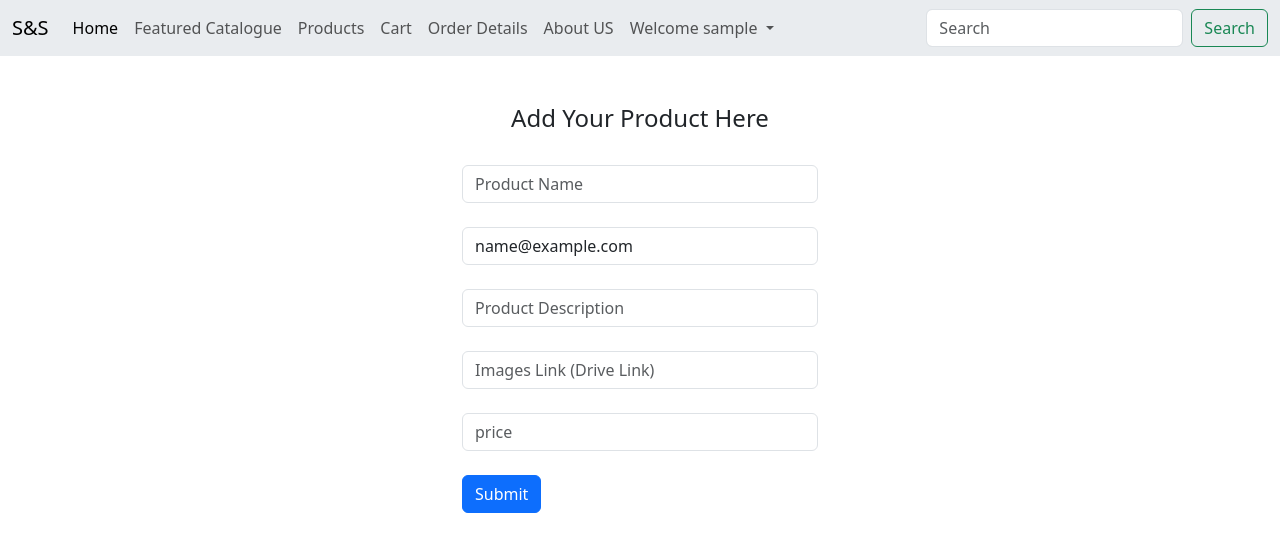
After one commit to srivishnumv/DBMS, a Flask app: page /addproduct in a window 1280 px wide. The commit adds this page. Shown: the top 552 px of the page. Run offline with Flask 2, Linux system fonts and the light colour scheme; the visitor is signed in with stand-in values (Sample User, id 1); data comes from the database, SQL or seed files in the repository.

```diff
--- /dev/null
+++ b/config.json
@@ -0,0 +1,6 @@
+{
+    "parms" : {
+        "gmail-user":"sstechhub1@outlook.com",
+        "gmail-password":"Dbmsproject123"
+    }
+}
--- a/main.py
+++ b/main.py
@@ -6,12 +6,31 @@ from werkzeug.security import generate_password_hash
 from werkzeug.security import check_password_hash
 from flask_login import login_manager,login_user,logout_user,LoginManager
 from flask_login import login_required,current_user
+from flask_mail import Mail
+import json
 
+#with open('config.json','r') as c:
+   #parms = json.load(c)["parms"]
 
 #connecting the db
 local_server = True
 app = Flask(__name__)
 app.secret_key='ss'
+
+
+
+#SMTP Mail Server settings
+
+#app.config.update(
+ #MAIL_SERVER='smtp-mail.outlook.com',
+  #MAIL_PORT='587',
+  # MAIL_USE_TLS = True,
+   #MAIL_USER_SSL=False,
+    #MAIL_USERNAME=parms['gmail-user'],
+   #MAIL_PASSWORD=parms['gmail-password']
+
+#)
+#mail=Mail(app)
 
 login_manager=LoginManager(app)
 login_manager.login_view='login'
@@ -43,7 +62,15 @@ class Cart(db.Model):
    pincode=db.Column(db.Integer)
    number=db.Column(db.String(12))
    product=db.Column(db.String(20))
+   quantity=db.Column(db.Integer)
 
+class Product(db.Model):
+    pid=db.Column(db.Integer,primary_key=True)
+    p_name=db.Column(db.String(50))
+    p_desc=db.Column(db.String(1000))
+    p_img=db.Column(db.String(1000))
+    email=db.Column(db.String(50))
+    price=db.Column(db.Integer)
 
     #with app.app_context():
     #db.create_all()
@@ -57,7 +84,7 @@ def hello_world():
    return render_template('index.html')
 
 @app.route('/products')
-@login_required
+#@login_required
 def products():
 
 
@@ -67,18 +94,27 @@ def products():
 @app.route('/cart',methods=['POST','GET'])
 @login_required
 def cart():
-   if request.method=="POST":
+
+   #pro=Product.query.all()
+   #query=db.engine.execute(f"SELECT * FROM `product`")
+
+    #product2=db.engine.execute("SELECT * FROM `product`")
+
+
+
+    if request.method=="POST":
       email=request.form.get('email')
       name=request.form.get('name')
       product=request.form.get('product')
       address=request.form.get('address')
       pincode=request.form.get('pincode')
       number=request.form.get('number')
+      quantity=request.form.get('quantity')
 
-      query=db.engine.execute(f"INSERT INTO `cart` (`email`,`name`,`product`,`address`,`pincode`,`number`) VALUES('{email}','{name}','{product}','{address}','{pincode}','{number}')")
+      query=db.engine.execute(f"INSERT INTO `cart` (`email`,`name`,`product`,`address`,`pincode`,`number`,`quantity`) VALUES('{email}','{name}','{product}','{address}','{pincode}','{number}','{quantity}')")
+      #mail.send_message('S&S Tech Hub',sender=[parms['gmail-user']],recipients=['srivishnum.v06@gmail.com'],body='Your Order is Confirmed, Our Payments team will contact u regarding payments, Thankyou for choosing S&S Tech Hub')
 
-
-   return render_template('cart.html')
+    return render_template('cart.html')
 
 @app.route('/order_details')
 @login_required
@@ -111,9 +147,30 @@ def delete(order_id):
    return redirect('/order_details')
 
 @app.route('/listed')
+#@login_required
+def listed():
+   query=db.engine.execute(f"SELECT * FROM `product`")
+   return render_template('listed.html',query=query)
+
+@app.route('/addproduct',methods=['GET','POST'])
 @login_required
-def listed():
-   return render_template('listed.html')
+def addproduct():
+
+   if request.method=="POST":
+
+      email=request.form.get('email')
+      p_name=request.form.get('p_name')
+      p_desc=request.form.get('p_desc')
+      p_img=request.form.get('p_img')
+      price=request.form.get('price')
+
+
+      query=db.engine.execute(f"INSERT INTO `product` (`email`,`p_name`,`p_desc`,`p_img`,`price`) VALUES('{email}','{p_name}','{p_desc}','{p_img}','{price}')")
+
+
+
+
+   return render_template('addproduct.html')
 
 @app.route('/aboutus')
 def aboutus():
--- /dev/null
+++ b/templates/addproduct.html
@@ -0,0 +1,60 @@
+{% extends 'base.html' %}
+
+{% block title %}
+Add your product
+{% endblock title %}
+
+{% block body %}
+
+<div class ="container mt-5">
+
+    <div class ="row">
+
+    <div class="col-md-4"></div>
+
+    <div class="col-md-4 ">
+        <h4 class="text-center"> Add Your Product Here
+        </h4>
+        <br>
+        <form action ="/addproduct" method="POST">
+          <div class="form-group">
+
+            <input type="text" class="form-control" id="p_name" name="p_name" placeholder="Product Name" required>
+
+          </div>
+          <br>
+          <div class="form-group">
+
+            <input type="email" class="form-control" id="email"  name="email" value={{current_user.email}} required>
+
+          </div>
+          <br>
+          <div class="form-group">
+
+            <input type="text" class="form-control" id="p_desc" name="p_desc" placeholder="Product Description" required>
+
+          </div>
+          <br>
+          <div class="form-group">
+
+            <input type="text" class="form-control" id="p_img" name="p_img" placeholder="Images Link (Drive Link)" required>
+
+          </div>
+
+          <br>
+          <div class="form-group">
+
+            <input type="number" class="form-control" id="price" name="price" placeholder="price" required>
+          </div>
+          <br>
+          <button type="submit" class="btn btn-primary">Submit</button>
+        </form>
+
+
+    </div>
+    <div class="col-md-4"></div>
+
+    </div>
+    </div>
+
+{% endblock body %}
--- a/templates/base.html
+++ b/templates/base.html
@@ -24,17 +24,19 @@
                 <a class="nav-link active" aria-current="page" href="/">Home</a>
               </li>
               <li class="nav-item">
-                <a class="nav-link" href="/products">Catalogue</a>
+                <a class="nav-link" href="/products">Featured Catalogue</a>
               </li>
+              <li class="nav-item">
+                <a class="nav-link "href="/listed">Products</a>
+              </li>
+
               <li class="nav-item">
                 <a class="nav-link "href="/cart">Cart</a>
               </li>
               <li class="nav-item">
                 <a class="nav-link "href="/order_details">Order Details</a>
               </li>
-              <li class="nav-item">
-                <a class="nav-link" href="/listed">Listed Products</a>
-              </li>
+
               <li class="nav-item">
                 <a class="nav-link "href="/aboutus">About US</a>
               </li>
@@ -47,6 +49,7 @@
                 <ul class="dropdown-menu">
 
 
+                  <li><a class="dropdown-item" href="/addproduct">Add Your Product</a></li>
                   <li><a class="dropdown-item" href="/logout">Logout</a></li>
                 </ul>
               </li>
--- a/templates/edit.html
+++ b/templates/edit.html
@@ -68,6 +68,12 @@ Edit Orders
             </div>
 
             <br>
+            <div class="form-group">
+
+              <input type="number" class="form-control" id="quantity" name="quantity" placeholder="quantity"value={{posts.quantity}}  required>
+
+            </div>
+          <br>
             <button type="submit" class="btn btn-warning btn-sm btn-block">UPDATE</button>
           </form>
     </div>
--- a/templates/listed.html
+++ b/templates/listed.html
@@ -24,8 +24,9 @@ Your Products
     {% for post in query %}
     <tr>
       <th scope="row">{{post.pid}}</th>
+
+      <td>{{post.p_name}}</td>
       <td>{{post.email}}</td>
-      <td>{{post.p_name}}</td>
       <td>{{post.p_desc}}</td>
       <td>{{post.p_img}}</td>
       <td>{{post.price}}</td>
--- a/templates/order_details.html
+++ b/templates/order_details.html
@@ -12,6 +12,7 @@ Order Details
         <th scope="col">Email ID</th>
         <th scope="col">NAME</th>
         <th scope="col">Product</th>
+        <th scope="col">Quantity</th>
         <th scope="col">Address</th>
         <th scope="col">Pincode</th>
         <th scope="col">Phone Number</th>
@@ -27,6 +28,7 @@ Order Details
         <td>{{post.email}}</td>
         <td>{{post.name}}</td>
         <td>{{post.product}}</td>
+        <td>{{post.quantity}}</td>
         <td>{{post.address}}</td>
         <td>{{post.pincode}}</td>
         <td>{{post.number}}</td>
--- a/templates/products.html
+++ b/templates/products.html
@@ -6,7 +6,7 @@ Products
 
 {% block body %}
 <br>
-<div class ="row">
+<div class ="container">
 
     <div class="col-md-3">
       <div class="card" style="width: 18rem;">
```
Also changed, not shown: templates/cart.html (+16 -10 lines), templates/index.html (+38 -3 lines), static/images/2.jpg (added), static/images/22.jpg (added), static/images/3.jpg (added).
